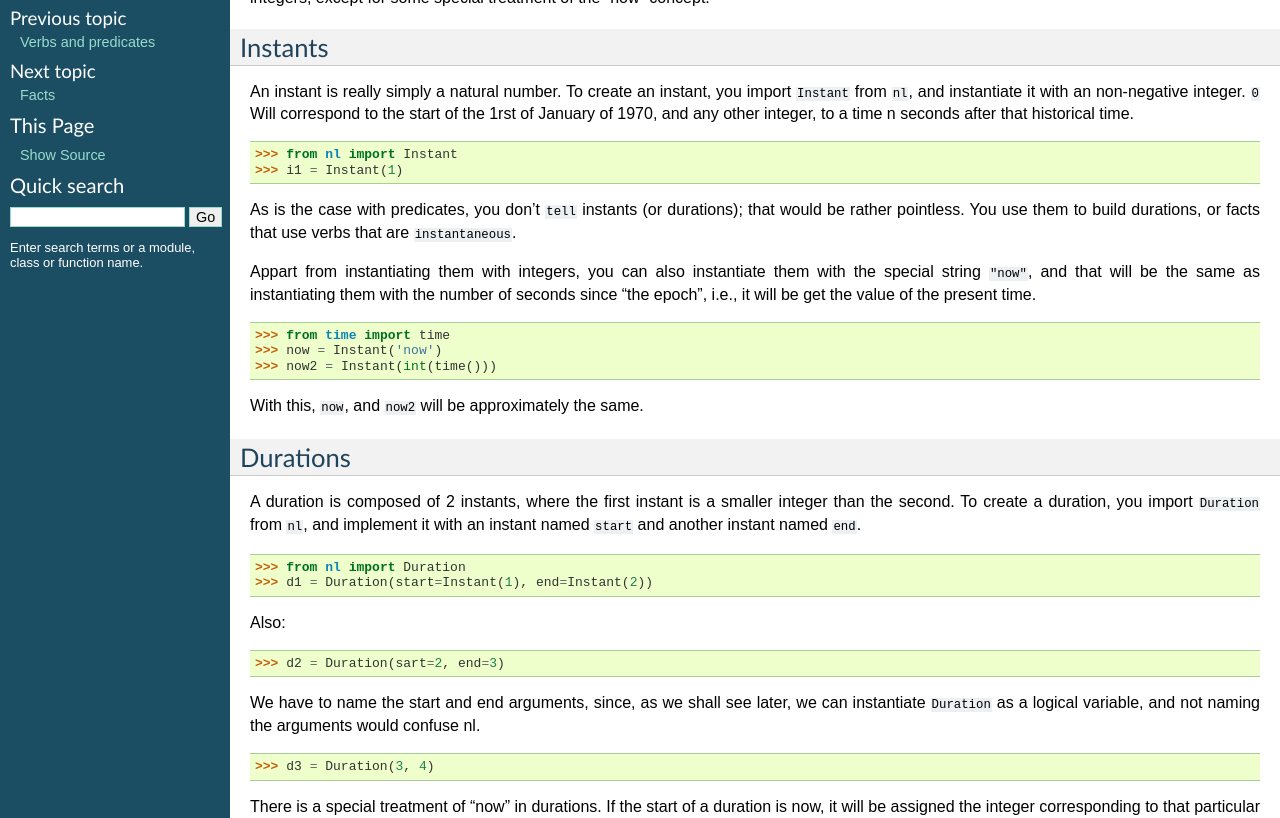
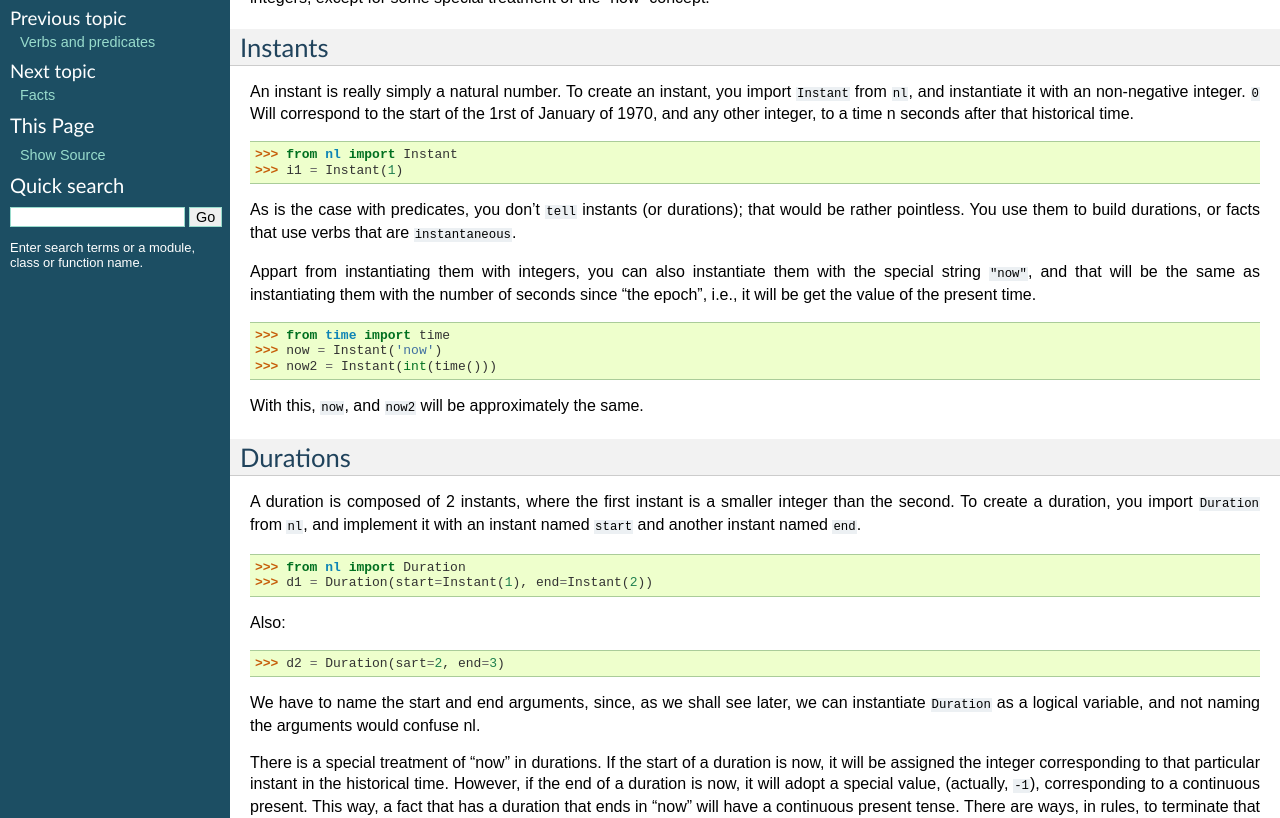
Before and after one commit to enriquepablo/nlproject, a plain HTML site: page time.html in a window 1280 px wide. Shown: the part 125-943 px from the top of the page. Drawn offline with Linux system fonts and the light colour scheme.

Commit message:
updated docs

```diff
--- a/time.html
+++ b/time.html
@@ -79,9 +79,6 @@
 </pre></div>
 </div>
 <p>We have to name the start and end arguments, since, as we shall see later, we can instantiate <tt class="docutils literal"><span class="pre">Duration</span></tt> as a logical variable, and not naming the arguments would confuse nl.</p>
-<div class="highlight-python"><div class="highlight"><pre><span class="gp">&gt;&gt;&gt; </span><span class="n">d3</span> <span class="o">=</span> <span class="n">Duration</span><span class="p">(</span><span class="mi">3</span><span class="p">,</span> <span class="mi">4</span><span class="p">)</span>
-</pre></div>
-</div>
 <p>There is a special treatment of &#8220;now&#8221; in durations. If the start of a duration is now, it will be assigned the integer corresponding to that particular instant in the historical time. However, if the end of a duration is now, it will adopt a special value, (actually, <tt class="docutils literal"><span class="pre">-1</span></tt>), corresponding to a continuous present. This way, a fact that has a duration that ends in &#8220;now&#8221; will have a continuous present tense. There are ways, in rules, to terminate that continuous present, and so convert those sentences to a past tense. This is the non-monotonic trick we spoke about in the introduction to this documentation. The monotonicity of the whole system is however kept, since there is never a reduction in the number of sentences within the knowledge base. We shall delve more on this issue after we introduce the way we use rules in nl.</p>
 </div>
 </div>
```
